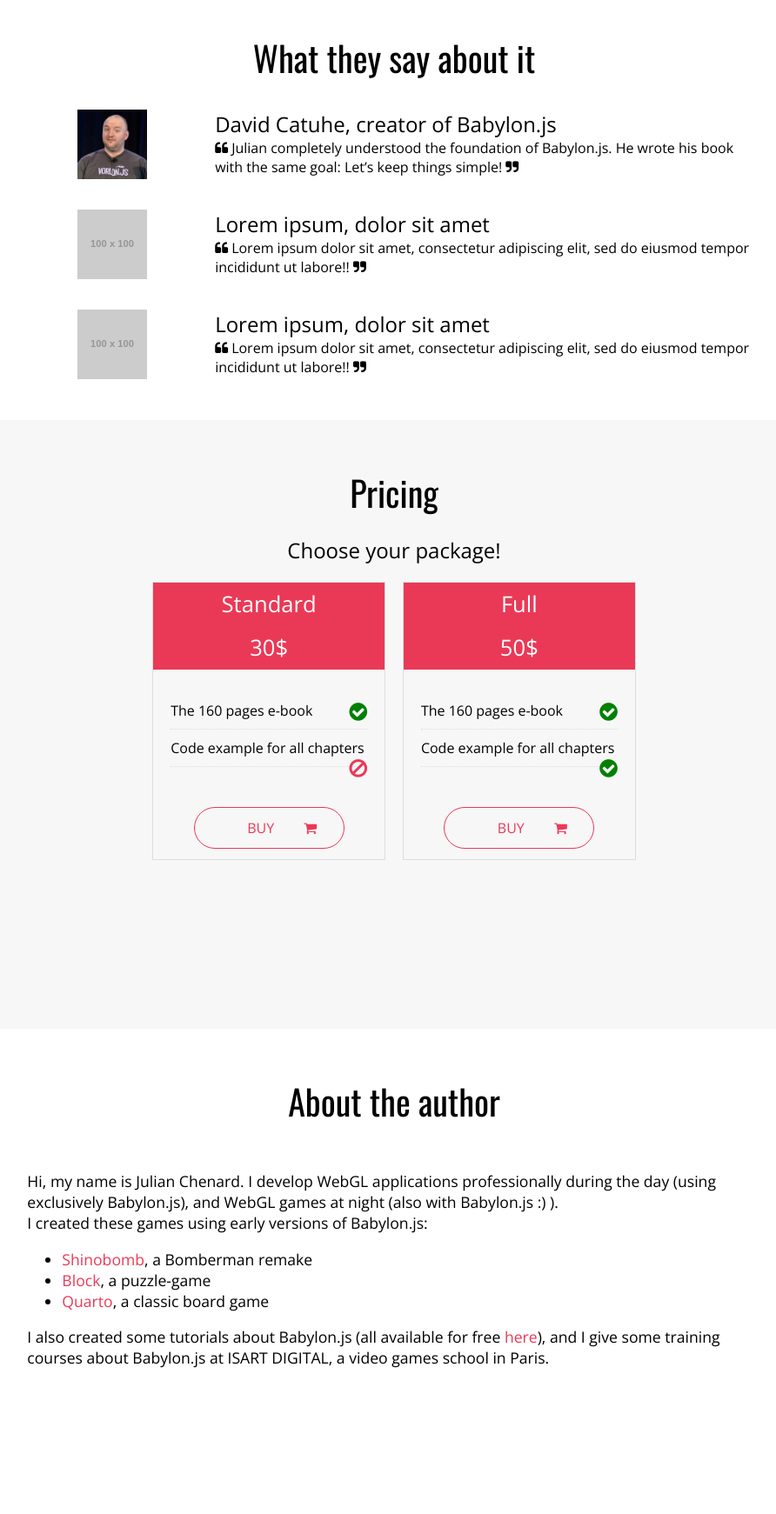
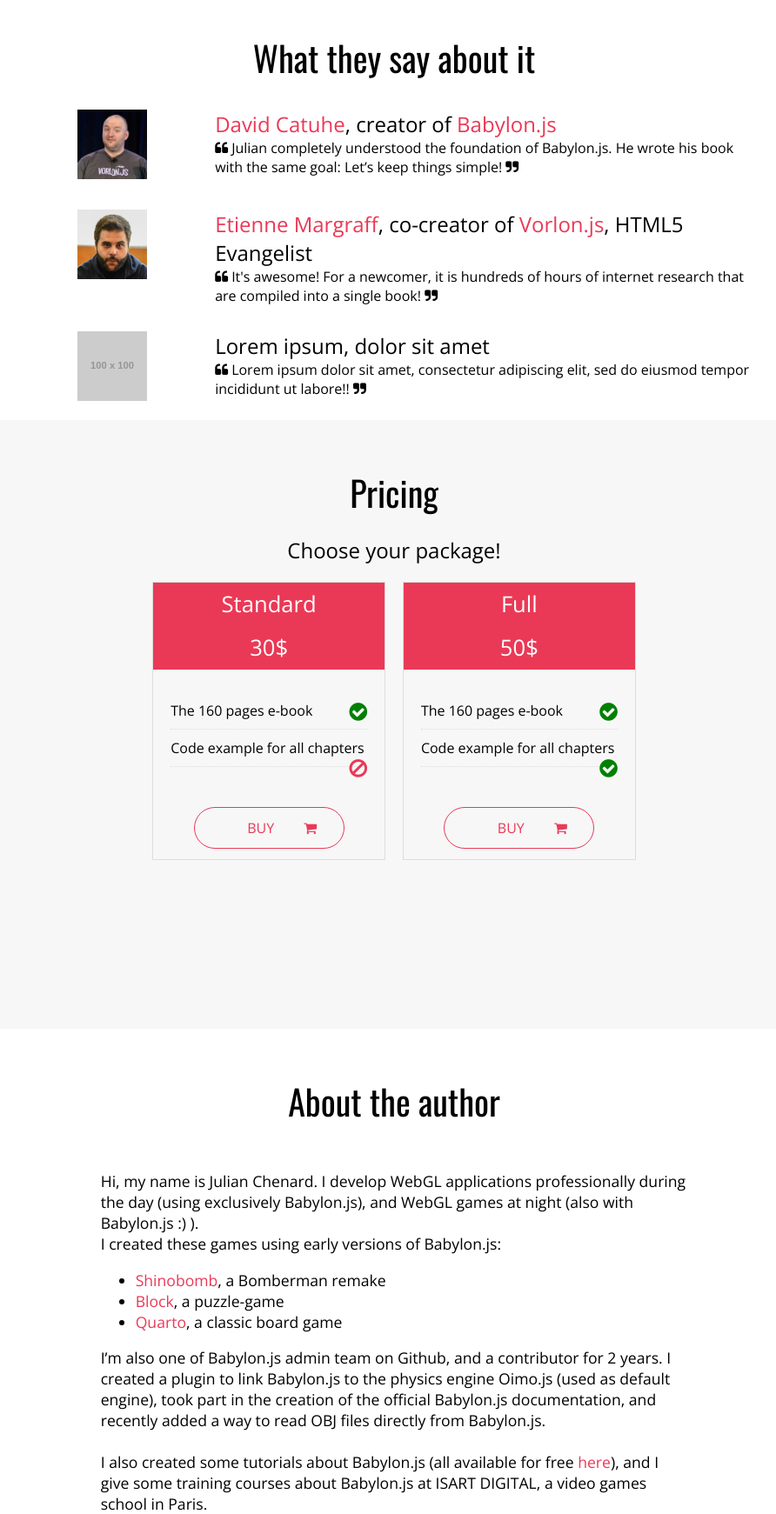
Before and after one commit to Temechon/Learning-Babylonjs, a website: page index.html in a window 1280 px wide. Shown: the part 1717-3458 px from the top of the page at 87% size, without its empty margins (187-1079 px from the left). Before the commit the page ends 3400 px from the top, so only its background shows below. Drawn offline with nearby package versions, Linux system fonts and the light colour scheme; placeholder pictures from the web are drawn by us.

Commit message:
New quote!

```diff
--- a/index.html
+++ b/index.html
@@ -146,7 +146,7 @@
 
         <div class="quote">
             <div class="quote_img"><img src="img/deltakosh.jpg" /></div>
-            <div class="quote_name">David Catuhe, creator of Babylon.js</div>
+            <div class="quote_name"><a target="_blank" href="https://twitter.com/deltakosh">David Catuhe</a>, creator of <a target="_blank" href="http://www.babylonjs.com">Babylon.js</a></div>
             <div class="quote_text">
                 <i class="fa fa-quote-left"></i>
                 Julian completely understood the foundation of Babylon.js. He wrote his book with the same goal: Let’s keep things simple!
@@ -156,11 +156,11 @@
         </div>
 
         <div class="quote">
-            <div class="quote_img"><img src="http://placehold.it/100x100" /></div>
-            <div class="quote_name">Lorem ipsum, dolor sit amet</div>
+            <div class="quote_img"><img src="img/meulta.jpg" /></div>
+            <div class="quote_name"><a target="_blank" href="https://twitter.com/meulta">Etienne Margraff</a>, co-creator of <a target="_blank" href="http://vorlonjs.com/">Vorlon.js</a>, HTML5 Evangelist</div>
             <div class="quote_text">
                 <i class="fa fa-quote-left"></i>
-                Lorem ipsum dolor sit amet, consectetur adipiscing elit, sed do eiusmod tempor incididunt ut labore!!
+                It's awesome! For a newcomer, it is hundreds of hours of internet research that are compiled into a single book!
                 <i class="fa fa-quote-right"></i>
             </div>
         </div>
@@ -225,6 +225,11 @@
                     <a target="_blank" href="http://pixelcodr.com/games/quarto/index.html">Quarto</a>, a classic board game
                 </li>
             </ul>
+            I’m also one of Babylon.js admin team on Github, and a contributor for 2 years.
+            I created a plugin to link Babylon.js to the physics engine Oimo.js (used as
+            default engine), took part in the creation of the official Babylon.js
+            documentation, and recently added a way to read OBJ files directly from
+            Babylon.js.<br/><br/>
             I also created some tutorials about Babylon.js (all available for free <a target="_blank" href="http://www.pixelcodr.com">here</a>),
             and I give some training courses about Babylon.js at ISART DIGITAL, a video games school in Paris.<br/>
         </div>
--- a/sass/_desktop.scss
+++ b/sass/_desktop.scss
@@ -71,6 +71,11 @@
   /** QUOTES **/
   .quotes {
     height:$height_quotes;
+
+    a {
+      text-decoration: none;
+      color:$red;
+    }
     .quote {
       @include outer-container;
       margin: 30px auto 30px auto;
@@ -170,6 +175,8 @@
   /** ABOUT ME */
   .aboutme {
     height : $height_aboutme;
+    width:80%;
+    margin:auto;
 
     .me {
       padding-top:50px;
--- a/sass/_mobile.scss
+++ b/sass/_mobile.scss
@@ -155,6 +155,12 @@
   /** QUOTES **/
   .quotes {
     height:$height_quotes;
+
+    a {
+      text-decoration: none;
+      color:$red;
+    }
+
     .quote {
       @include span-columns(4);
       margin: 30px auto 30px auto;
```
Also changed, not shown: css/main.css, img/meulta.jpg (added), 1 other file.
